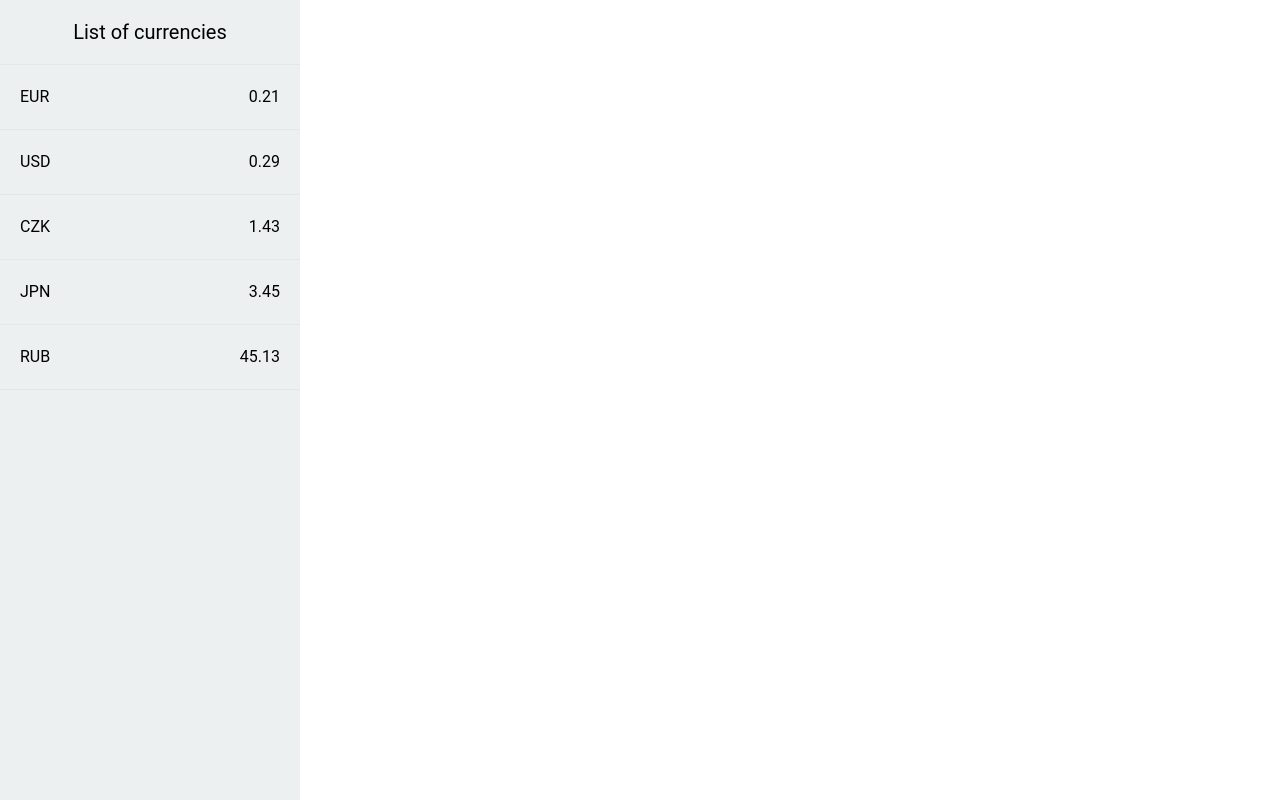
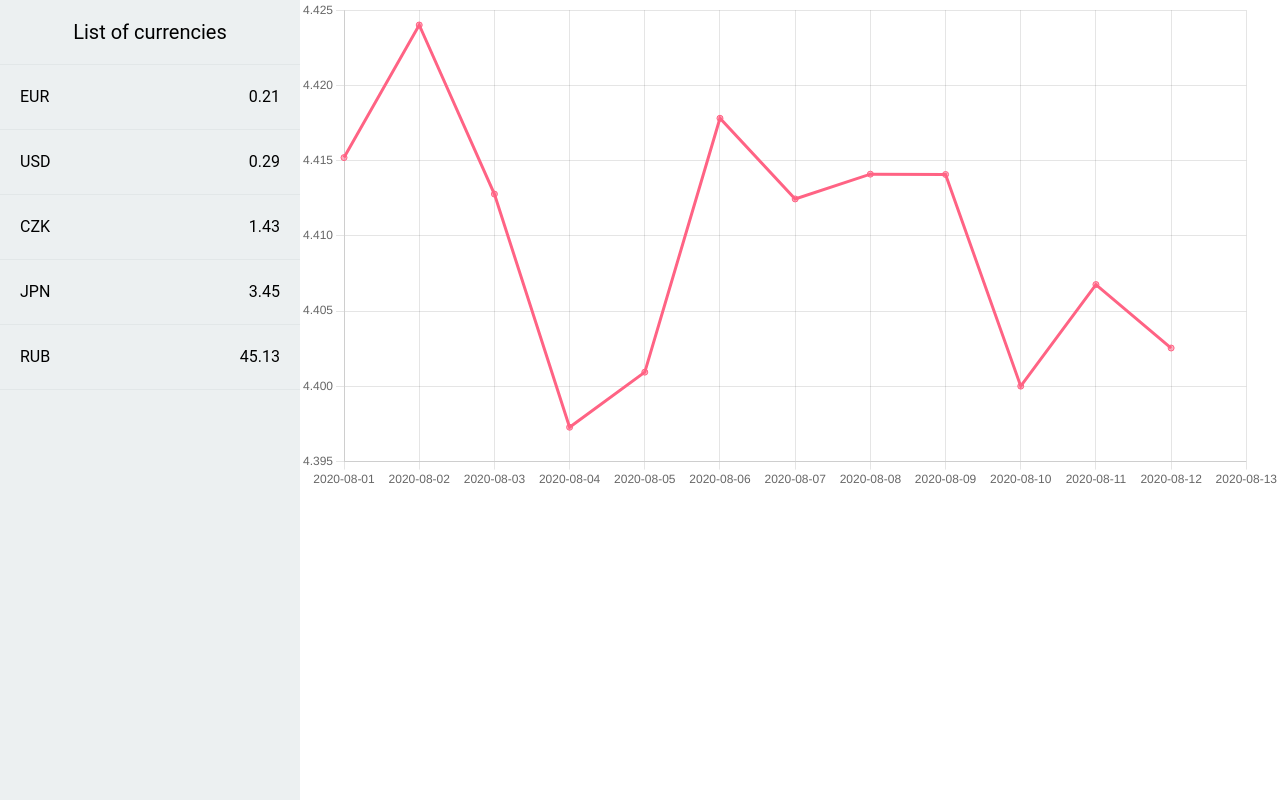
Before and after one commit to NoNTvonG/exchange-rates, a React (Create React App) app: page / in a window 1280 px wide. Built offline with nearby package versions, Linux system fonts and the light colour scheme.

Commit message:
Status structure

```diff
--- a/package.json
+++ b/package.json
@@ -7,7 +7,9 @@
     "@testing-library/react": "^13.3.0",
     "@testing-library/user-event": "^13.5.0",
     "axios": "^0.27.2",
+    "chart.js": "^3.9.1",
     "react": "^18.2.0",
+    "react-chartjs-2": "^4.3.1",
     "react-dom": "^18.2.0",
     "react-scripts": "5.0.1",
     "sass": "^1.54.4",
--- a/src/App.js
+++ b/src/App.js
@@ -1,6 +1,7 @@
 import React, { useState, useEffect } from 'react'
 import axios from 'axios'
 import Menu from './components/Menu'
+import BarChar from './components/BarChar'
 
 const App = () => {
 	const [exchange, setExchange] = useState()
@@ -26,6 +27,9 @@ const App = () => {
 			<div className='App'>
 				<div className='exchange'>
 					<Menu />
+					<div className='exchange__chart'>
+						<BarChar />
+					</div>
 				</div>
 			</div>
 		</>
--- /dev/null
+++ b/src/components/BarChar.jsx
@@ -0,0 +1,71 @@
+import React from 'react'
+import {
+	Chart as ChartJS,
+	CategoryScale,
+	LinearScale,
+	PointElement,
+	LineElement,
+	Title,
+	Tooltip,
+	Legend,
+} from 'chart.js'
+import { Line } from 'react-chartjs-2'
+
+ChartJS.register(
+	CategoryScale,
+	LinearScale,
+	PointElement,
+	LineElement,
+	Title,
+	Tooltip,
+	Legend
+)
+
+export const options = {
+	responsive: true,
+	plugins: {
+		legend: {
+			display: false,
+		},
+	},
+}
+
+const labels = [
+	'2020-08-01',
+	'2020-08-02',
+	'2020-08-03',
+	'2020-08-04',
+	'2020-08-05',
+	'2020-08-06',
+	'2020-08-07',
+	'2020-08-08',
+	'2020-08-09',
+	'2020-08-10',
+	'2020-08-11',
+	'2020-08-12',
+	'2020-08-13',
+]
+
+export const data = {
+	labels,
+	datasets: [
+		{
+			data: [
+				4.415204, 4.424017, 4.41278, 4.397282, 4.400945, 4.417818, 4.412455,
+				4.414104, 4.414082, 4.400014, 4.406765, 4.402548,
+			],
+			borderColor: 'rgb(255, 99, 132)',
+			backgroundColor: 'rgba(255, 99, 132, 0.5)',
+		},
+	],
+}
+
+const BarChar = () => {
+	return (
+		<div>
+			<Line options={options} data={data} />
+		</div>
+	)
+}
+
+export default BarChar
```
Also changed, not shown: 1 other file (tests, documents, lock files or other folders).
